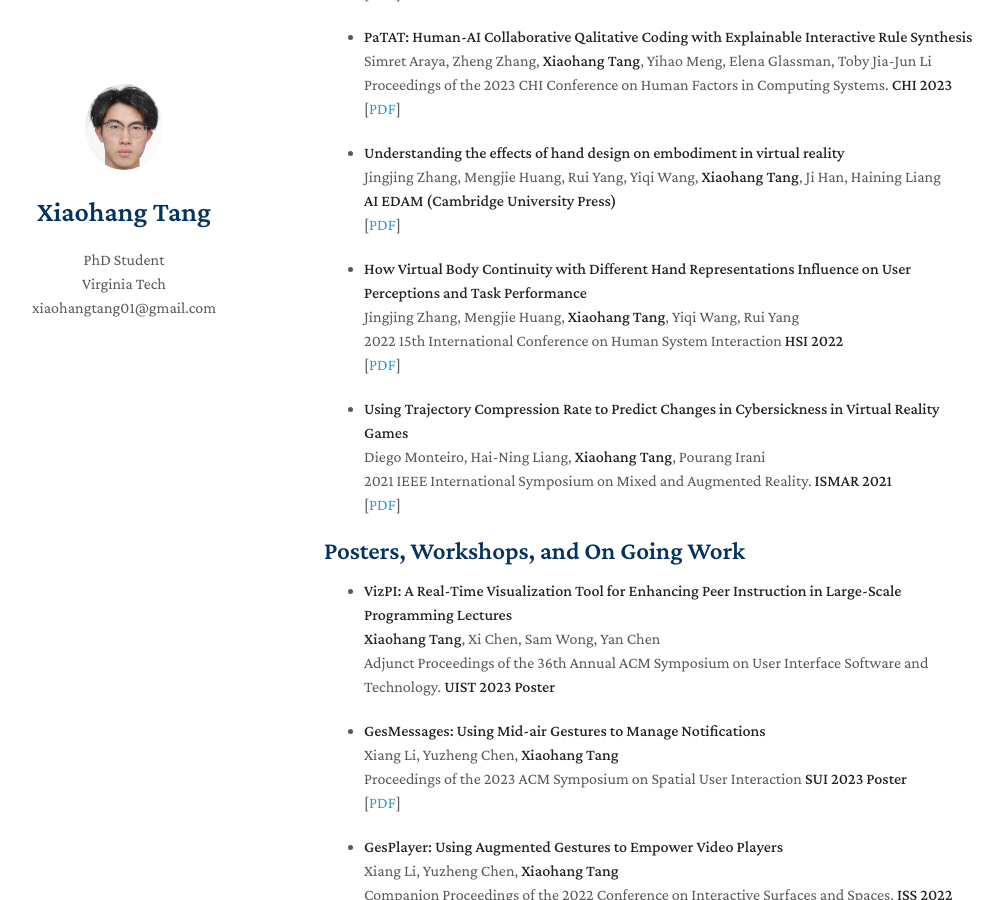
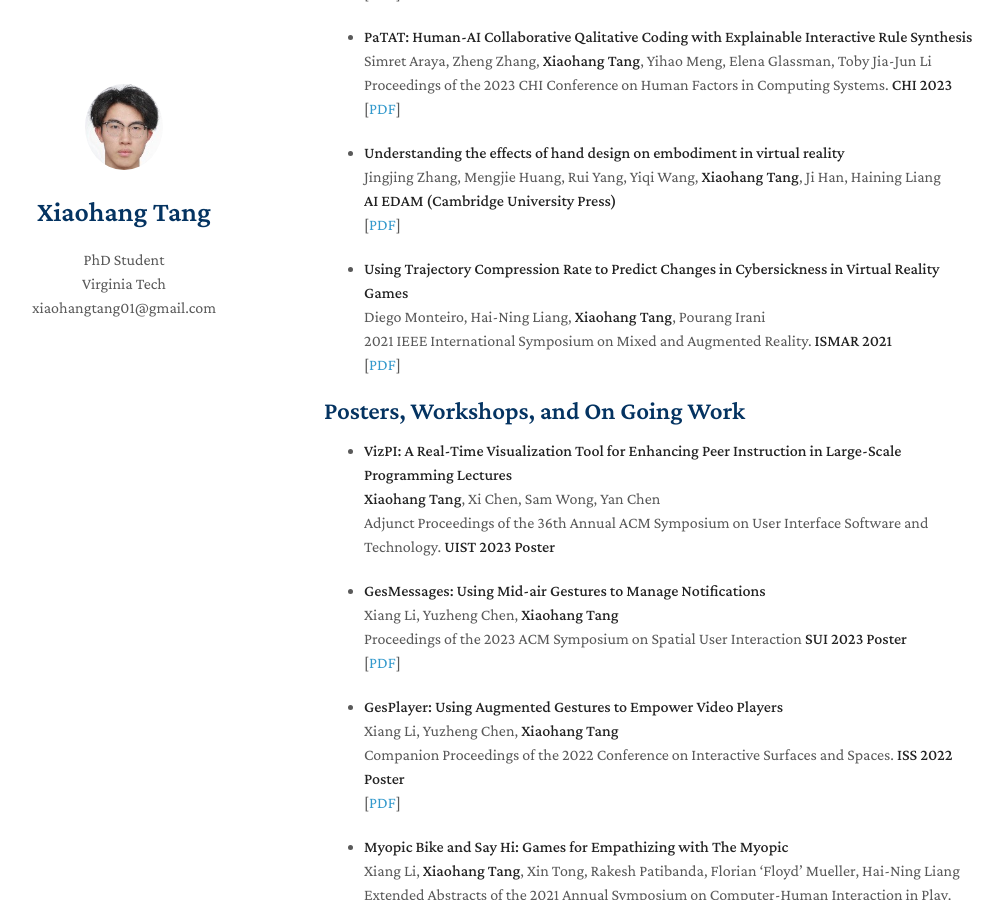
Before and after one commit to xiaohang-tang/xiaohang-tang.github.io, a Jekyll site: the page built from index.md, in a window 1280 px wide and 900 px high, scrolled down 1164 px. Shown: the whole window, without its empty margins (146-1149 px from the left). Built offline with Jekyll 4.4.1, drawn with Linux system fonts in a browser that asks for light colours; nearby versions of some CDN libraries; a style sheet for code colours, icons or effects is not loaded; our own code applies the rules of GitHub Pages for plain Markdown files.

Commit message:
Update index.md

```diff
--- a/index.md
+++ b/index.md
@@ -60,14 +60,6 @@ I was a research intern at the [University of Notre Dame](https://www.nd.edu/) i
   <br>
   [[PDF](https://www.cambridge.org/core/services/aop-cambridge-core/content/view/CB88EFDCB5A7F1DA5416DFCB4D628E4E/S0890060423000045a.pdf/understanding-the-effects-of-hand-design-on-embodiment-in-virtual-reality.pdf)]
 
-- **How Virtual Body Continuity with Different Hand Representations Influence on User Perceptions and Task Performance**
-  <br>
-  Jingjing Zhang, Mengjie Huang, **Xiaohang Tang**, Yiqi Wang, Rui Yang
-  <br>
-  2022 15th International Conference on Human System Interaction **HSI 2022**
-  <br>
-  [[PDF](https://ieeexplore.ieee.org/stamp/stamp.jsp?arnumber=9869486)]
-
 - **Using Trajectory Compression Rate to Predict Changes in Cybersickness in Virtual Reality Games**
   <br>
   Diego Monteiro, Hai-Ning Liang, **Xiaohang Tang**, Pourang Irani
```
